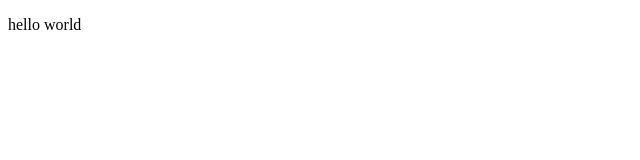
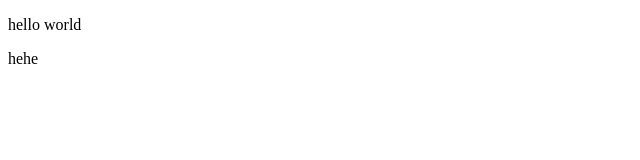
Before and after one commit to varunagarwall/test, a plain HTML site: page index.html in a window 1280 px wide. Shown: the full height of the page, 0-640 px from the left. Drawn offline with Linux system fonts and the light colour scheme.

Commit message:
adding few div tags

```diff
--- a/index.html
+++ b/index.html
@@ -7,5 +7,10 @@
         <p>
             hello world
         </p>
+        <div>
+            <div>
+                hehe
+            </div>
+        </div>
     </body>
 </html>
```
